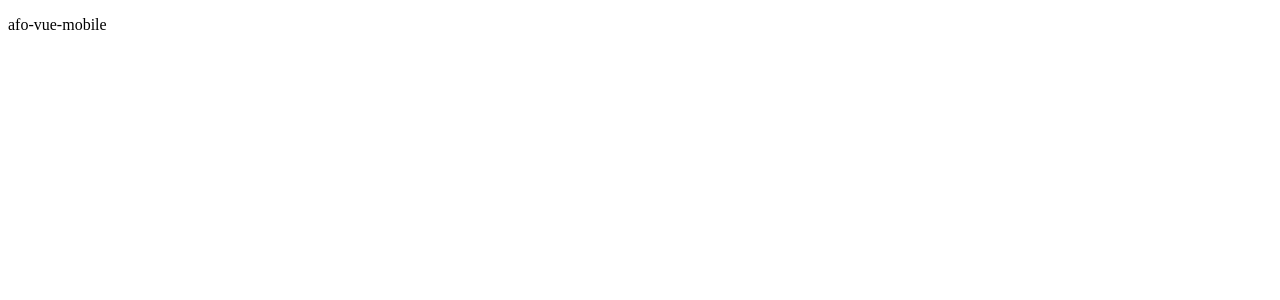
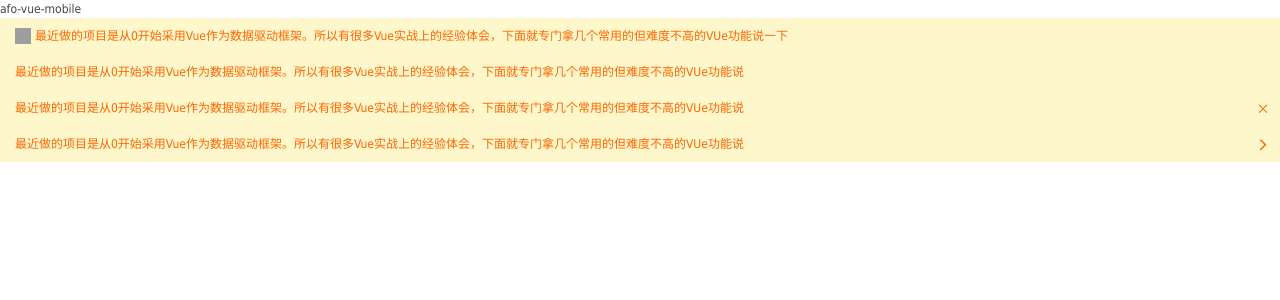
Before and after one commit to chenjinxinlove/afo-react-mobile, a React app: page /notice-bar in a window 1280 px wide. Shown: the top 300 px of the page. Built offline with nearby package versions, Linux system fonts and the light colour scheme; grey boxes are pictures that could not be loaded.

Commit message:
notice-bar

```diff
--- a/public/index.html
+++ b/public/index.html
@@ -20,6 +20,15 @@
       Learn how to configure a non-root public URL by running `npm run build`.
     -->
     <title>React App</title>
+    <style>
+      body, button, select, textarea, input, label, option, fieldset, legend{font-family: 微软雅黑,Tahoma,Verdana;font-size: 12px;line-height: 18px;color: #444;}
+body, div, dl, dt, dd, ul, ol, li, h1, h2, h3, h4, h5, h6, pre, form, fieldset, legend, input, textarea, button, p, blockquote, th, td{margin: 0;padding: 0;}
+textarea{resize: none}
+.clear{height:1px;overflow:hidden;clear:both;}
+a,img{border:0;}
+a{color: #666;text-decoration: none;}
+li{list-style-type:none;}
+    </style>
   </head>
   <body>
     <noscript>
--- a/src/App.tsx
+++ b/src/App.tsx
@@ -6,7 +6,7 @@ import CardDemo from './pageages/card/demo/index';
 import IconDemo from './pageages/icon/demo/index';
 import LoadingDemo from './pageages/loading/demo//index';
 import NavbarDemo from './pageages/navbar/demo//index';
-// import NoticeBarDeom from './pageages/notice-bar/demo/index';
+import NoticeBarDeom from './pageages/notice-bar/demo/index';
 import TagDemo from './pageages/tag/demo/index';
 
 class App extends React.Component {
@@ -25,7 +25,7 @@ class App extends React.Component {
                 <Route path="/navbar" component={NavbarDemo} />
                 <Route path="/tag" component={TagDemo} />
                 <Route path="/card" component={CardDemo} />
-                {/* <Route path="/notice-bar" component={NoticeBarDeom} /> */}
+                <Route path="/notice-bar" component={NoticeBarDeom} />
               </main>
         </div>
       </BrowserRouter>
--- a/src/pageages/card/index.tsx
+++ b/src/pageages/card/index.tsx
@@ -25,7 +25,7 @@ export default class Card extends React.Component< CardProps, any > {
       ...resProps
     } = this.props;
     return (
-      <div className="afo-card">
+      <div className="afo-card" {...resProps}>
         <div className="afo-card-header afo-card--cell" >
           {
             headerContent ?  headerContent : <div className="afo-card--title"><span>{title}</span><div className="afo-card--label">{desc}</div></div>
--- a/src/pageages/notice-bar/demo/index.tsx
+++ b/src/pageages/notice-bar/demo/index.tsx
@@ -2,6 +2,9 @@ import * as React from 'react';
 import  NoticeBar from '../index';
 
 class NoticeBarDeom extends React.Component<any> {
+  onClick = () => {
+    window.console.log('onClickonClickonClick')
+  }
   render() {
     return (
       <div>
@@ -14,7 +17,7 @@ class NoticeBarDeom extends React.Component<any> {
         <NoticeBar mode="closeable">
           最近做的项目是从0开始采用Vue作为数据驱动框架。所以有很多Vue实战上的经验体会，下面就专门拿几个常用的但难度不高的VUe功能说
         </NoticeBar>
-        <NoticeBar mode="link">
+        <NoticeBar onClick={this.onClick} mode="link">
           最近做的项目是从0开始采用Vue作为数据驱动框架。所以有很多Vue实战上的经验体会，下面就专门拿几个常用的但难度不高的VUe功能说
         </NoticeBar>
       </div>
--- a/src/pageages/notice-bar/index.tsx
+++ b/src/pageages/notice-bar/index.tsx
@@ -1,6 +1,7 @@
 import classnames from 'classnames';
 import * as React from 'react';
 import { MouseEventHandler } from 'react';
+// import * as ReactDOM from 'react-dom';
 import Icon from '../icon/index';
 import './style/noticeBar.styl';
 
@@ -13,10 +14,26 @@ export interface NoticeBarProps {
   delay?: number;
   scrollable?: boolean;
   className?: string;
+  style?: React.CSSProperties;
   onClick?: MouseEventHandler<HTMLAnchorElement>;
 }
 
 export default class NoticeBar extends React.Component<NoticeBarProps, any> {
+  wrapRef: any;
+  contentRef: any;
+  constructor(props: NoticeBarProps) {
+    super(props);
+    this.wrapRef = React.createRef();
+    this.contentRef = React.createRef();
+    this.state = {
+      wrapWidth: 0,
+      firstRound: true,
+      duration: 0,
+      offsetWidth: 0,
+      showNoticeBar: true,
+      animationClass: ''
+    };
+  }
   static defaultProps = {
     mode: '',
     leftIcon: '',
@@ -27,25 +44,47 @@ export default class NoticeBar extends React.Component<NoticeBarProps, any> {
     scrollable: true,
     onClick() {}
   };
-  constructor(props: NoticeBarProps) {
-    super(props);
-    this.state = {
-      showNoticeBar: true,
-      animationClass: ''
-    };
+  onAnimationEnd = () => {
+    this.setState({
+      firstRound: false
+    })
+    setTimeout(() => {
+      this.setState({
+        duration: (this.state.offsetWidth + this.state.wrapWidth) / 50,
+        animationClass: 'afo-notice-bar__play--infinite'
+      })
+    })
   }
   onClickIcon = () => {
-    const { mode, onClick } = this.props;
-    if (onClick) {
-      onClick();
-    }
-    if (mode === 'closable') {
+    const { mode } = this.props;
+    if (mode === 'closeable') {
       this.setState({
         showNoticeBar: false,
       });
     }
   }
+  componentDidMount () {
+    const wrapRef: any = this.wrapRef;
+    const contentRef: any = this.contentRef;
+    // const {fps} = this.props;
+    if (!wrapRef || !contentRef) {
+      return
+    }
+    const wrapWidth = wrapRef.getBoundingClientRect().width;
+    const offsetWidth = contentRef.getBoundingClientRect().width;
+    const duration = offsetWidth / 50;
+    window.console.log(wrapWidth, offsetWidth, 'width')
+    if (this.props.scrollable && offsetWidth > wrapWidth) {
+      this.setState({
+        wrapWidth,
+        offsetWidth,
+        duration,
+        animationClass:'afo-notice-bar__play'
+      })
+    }
+  }
   render () {
+    const extraProps: any = {};
     const {
       children,
       className,
@@ -57,8 +96,10 @@ export default class NoticeBar extends React.Component<NoticeBarProps, any> {
       delay,
       scrollable,
       onClick,
+      style,
       ...resProps
     } = this.props;
+    extraProps.onClick = onClick;
     const {
       firstRound,
       wrapWidth,
@@ -76,15 +117,17 @@ export default class NoticeBar extends React.Component<NoticeBarProps, any> {
     })
     const iconName = mode === 'closeable' ? 'close' : mode === 'link' ? 'arrow' : '';
     return showNoticeBar ?  (
-      <div className={noticeBarCls} style={{color, background}} onClick={onClick}>
+      <div className={noticeBarCls} style={{color, background, ...style}} {...resProps} {...extraProps}>
         {
           leftIcon ? <div className="afo-notice-left-icon"><img src={leftIcon} /></div> : ''
         }
-        <div className="afo-notice-bar__wrap" ref='wrap'>
-          <div className={noticeContentCls} ref='content' style={{
+        <div className="afo-notice-bar__wrap" ref={el => (this.wrapRef = el)}>
+          <div className={noticeContentCls} ref={el => (this.contentRef = el)} style={{
             paddingLeft: firstRound ? 0 : wrapWidth + 'px',
             animationDelay: (firstRound ? delay : 0) + 's',
-            animationDuration: duration + 's'}}>
+            animationDuration: duration + 's'}}
+            onAnimationEnd={this.onAnimationEnd}
+            >
               {children}
           </div>
         </div>
```
Also changed, not shown: tslint.json (+5 -2 lines).
